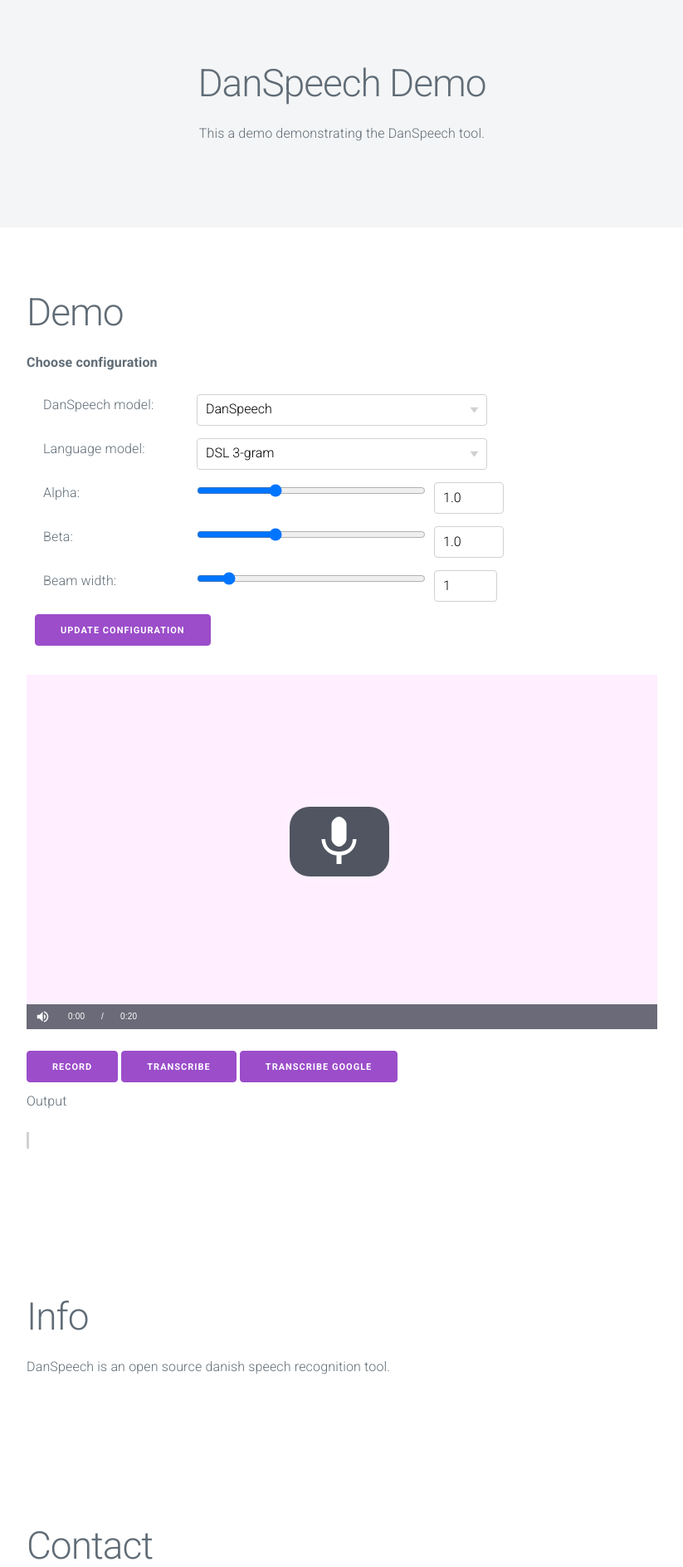
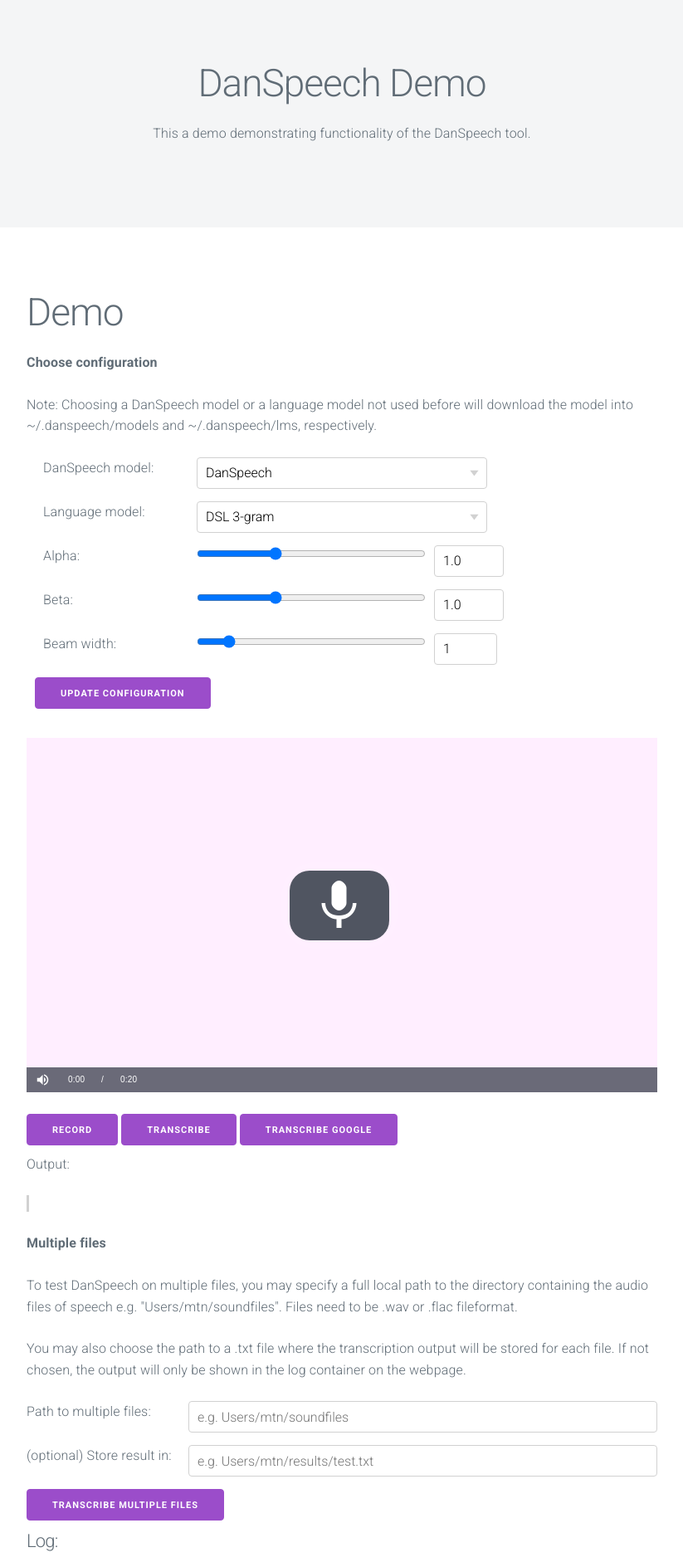
Before and after one commit to danspeech/danspeechdemo, a Django app: template danspeechdemo/demo/templates/index.html in a window 1280 px wide. Shown: the part 52-1940 px from the top of the page at 83% size, without its empty margins (228-1051 px from the left). Run offline with Django 3.2, Linux system fonts and the light colour scheme; the template is opened without the code that fills it, so the values that code supplies are empty; some libraries are stand-ins or nearby versions.

Commit message:
Handling of multiple files

```diff
--- a/danspeechdemo/demo/templates/demo.js
+++ b/danspeechdemo/demo/templates/demo.js
@@ -71,6 +71,11 @@
 }
 
 
+$('#updateconfig').on('click', function () {
+    $("#log").append("</br>Updating configurations... If you've chosen a DanSpeech model or a " +
+        "language model not priorily used then check console for download status.");
+});
+
 $('#record-button').on('click', function () {
     if (player.record().isRecording()) {
         player.record().stop();
@@ -116,6 +121,32 @@
     transcribe(true);
 });
 
+$('#submitMultipleFiles').on('click', function () {
+    var url = "{% url 'send_audio_filepath' %}";
+    var path = $('#path').val();
+    var savepath = $('#storeresultsin').val();
+    data = new FormData();
+    data.append('path', path);
+    data.append('savepath', savepath);
+    data.append('csrfmiddlewaretoken', "{{ csrf_token }}");
+    $("#log").append("</br> Processing directory... Check the console running the demo for status.");
+    $.ajax({
+        url: url,
+        method: 'post',
+        data: data,
+        success: function (data) {
+            for (i in data.transcriptions) {
+                $("#log").append("</br>" + data.fnames[i] + ": " + data.transcriptions[i])
+            }
+        },
+        error: function () {
+            alert("Something went wrong.");
+        },
+        cache: false,
+        contentType: false,
+        processData: false
+    });
+});
 
 function sendAudio() {
     var hasRecorded = false;
--- a/danspeechdemo/demo/templates/index.html
+++ b/danspeechdemo/demo/templates/index.html
@@ -112,7 +76,7 @@
                 DanSpeech Demo
             </h1>
             <p class="description">
-                    This a demo demonstrating the DanSpeech tool.
+                This a demo demonstrating functionality of the DanSpeech tool.
             </p>
 
         </section>
@@ -125,6 +89,10 @@
 
         <p id="tekst-beskrivelse">
             <b>Choose configuration</b>
+        </p>
+        <p>
+            Note: Choosing a DanSpeech model or a language model not used before will download
+            the model into ~/.danspeech/models and ~/.danspeech/lms, respectively.
         </p>
 
 
@@ -215,11 +185,12 @@
                                class="slider" id="myRangeBeam" oninput="changeInputValueBeam(this.value)">
                     </div>
                     <div class="column-10">
-                            <input type="number" id="numberBeam" min="1" max="128" step="1" value="1" onkeyup="changeRangeValueBeam(this.value)"/>
+                        <input type="number" id="numberBeam" min="1" max="128" step="1" value="1"
+                               onkeyup="changeRangeValueBeam(this.value)"/>
                     </div>
                 </div>
                 <div class="row">
-                        <button type="submit"> Update configuration</button>
+                    <button type="submit" id="updateconfig"> Update configuration</button>
                 </div>
             </form>
         </div>
@@ -230,14 +201,50 @@
         <input id="submitAudio" class="button" type="submit" value="Transcribe">
         <input id="google" class="button" type="submit" value="Transcribe Google">
 
-            <p>Output</p>
-            <blockquote>
+
+        <p>Output:</p>
+        <blockquote><strong id="transcription"></strong></blockquote>
+
+        <p id="tekst-beskrivelse">
+            <b>Multiple files</b>
+        </p>
         <p>
-                    <strong id="transcription" class="center">
+            To test DanSpeech on multiple files, you may specify a full local path to the directory containing
+            the audio files of speech e.g. "Users/mtn/soundfiles". Files need to be .wav or .flac fileformat.
+        </p>
+        <p>
+            You may also choose the path to a .txt file where the transcription output will be stored for each file.
+            If not chosen, the output will only be shown in the log container on the webpage.
+        </p>
 
-                    </strong>
+
+         <div class="row">
+             <div class="column column-25">
+                <p>Path to multiple files:</p>
+            </div>
+            <div class="column column-75">
+                <input id="path" type="text" placeholder="e.g. Users/mtn/soundfiles"><br>
+            </div>
+         </div>
+        <div class="row">
+             <div class="column column-25">
+                <p>(optional) Store result in:  </p>
+            </div>
+            <div class="column column-75">
+                <input id="storeresultsin" type="text"  placeholder="e.g. Users/mtn/results/test.txt"><br>
+            </div>
+         </div>
+
+        <input id="submitMultipleFiles" class="button" type="submit" value="Transcribe multiple files">
+
+        <h4>Log:</h4>
+        <div style="overflow-y: scroll; height:400px;">
+
+            <p id="log">
+
             </p>
-            </blockquote>
+
+        </div>
     </section>
     <section class="container" id="info">
         <h1 class="">
--- a/danspeechdemo/demo/urls.py
+++ b/danspeechdemo/demo/urls.py
@@ -8,4 +8,5 @@
     path('transcribe/', views.transcribe, name='transcribe'),
     path('transcribe_google/', views.transcribe_google, name='transcribe_google'),
     path('update_config/', views.update_config, name='update_config'),
+    path('send_audio_filepath/', views.send_audio_filepath, name='send_audio_filepath'),
 ]
```
Also changed, not shown: other parts of danspeechdemo/demo/templates/index.html (+10 -44 lines), danspeechdemo/demo/views.py (+39 -2 lines). Lines whose indentation alone changed are shown as unchanged.
